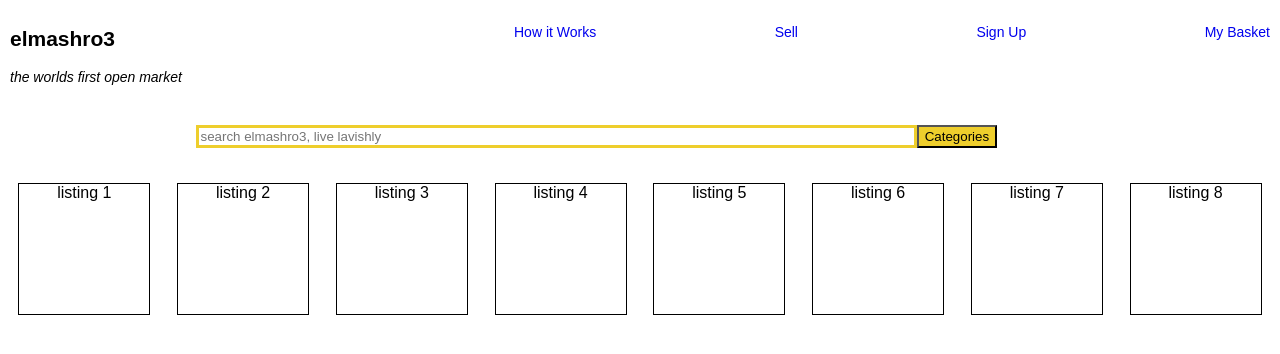
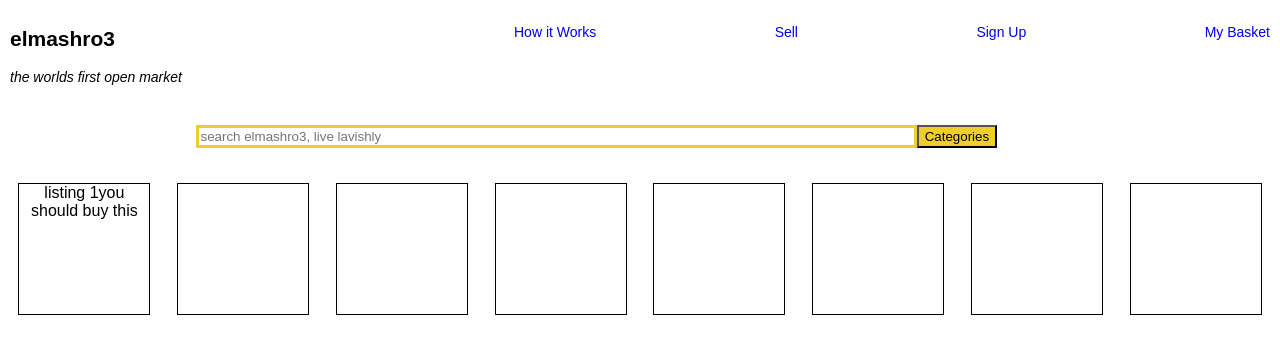
Before and after one commit to y-zaky/elmashro3, a React (Create React App) app: page / in a window 1280 px wide. Shown: the top 354 px of the page. Built offline with nearby package versions, Linux system fonts and the light colour scheme.

Commit message:
amended listings component

```diff
--- a/src/App.css
+++ b/src/App.css
@@ -39,6 +39,7 @@
   width: 60%;
   padding-left: 0px;
   font-size:14px;
+  text-align: center;
 }
 
 a {
--- a/src/App.js
+++ b/src/App.js
@@ -5,7 +5,7 @@ class App extends Component {
   constructor(props) {
     super(props)
     this.state = {
-      listings: ['listing 1', 'listing 2', 'listing 3', 'listing 4', 'listing 5', 'listing 6', 'listing 7', 'listing 8'],
+      listings: [{title: 'listing 1', image:'https://upload.wikimedia.org/wikipedia/commons/f/f9/Phoenicopterus_ruber_in_S%C3%A3o_Paulo_Zoo.jpg', description:'you should buy this'}, 'listing 2', 'listing 3', 'listing 4', 'listing 5', 'listing 6', 'listing 7', 'listing 8'],
       trendingItems: ['ps4', 'xbox1', 'nintendo switch']
     }
   }
@@ -28,7 +28,12 @@ class Listing extends Component {
   render() {
     return (
         this.props.value.map((listing, index) => {
-          return (<div class="listing" key={index}>{listing}</div>)
+          return (
+            <div className="listing" key={index}>
+              {listing.title}
+              <img src={listing.img}/>
+              {listing.description}
+            </div>)
         })
     );
   }
@@ -63,14 +68,14 @@ function Search () {
     return (
       <section className = "search-container">
         <input className="search" placeholder="search elmashro3, live lavishly"/>
-        <CategoriesDropdown class="categories-dropdown" />
+        <CategoriesDropdown className="categories-dropdown" />
       </section>
     )
 }
 
 function CategoriesDropdown () {
   return (
-    <button class ="categories-dropdown">Categories</button>
+    <button className ="categories-dropdown">Categories</button>
 
   )
 }
```
Also changed, not shown: src/lamp.jpg (added).
